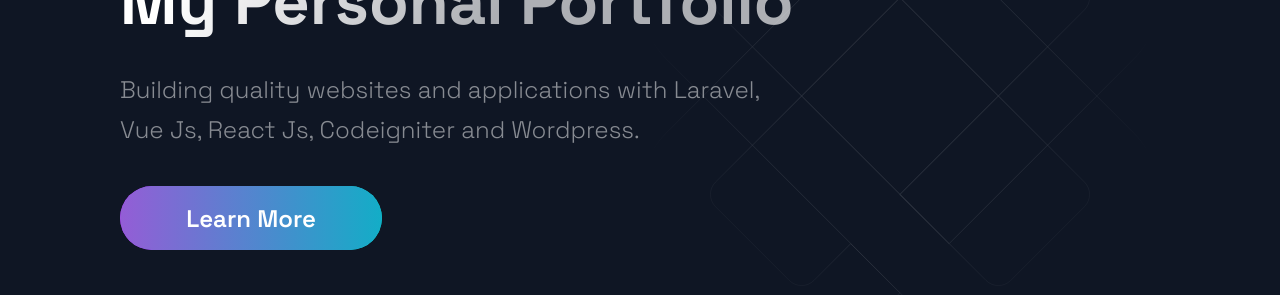
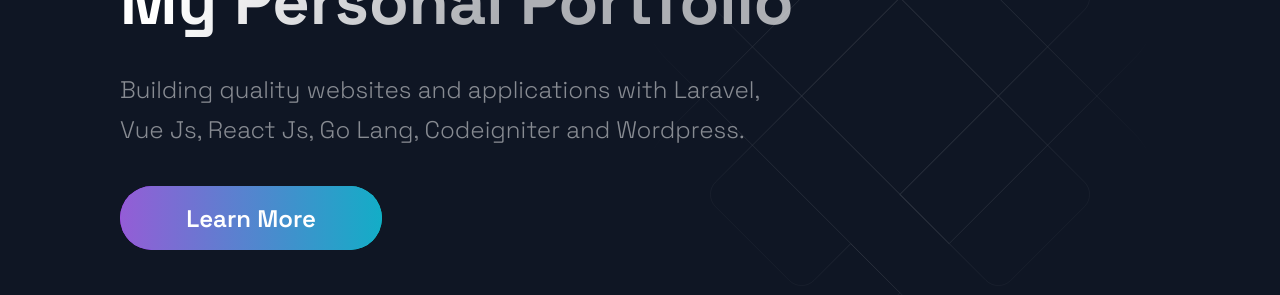
Before and after one commit to stands30/portfolio, a Next.js app: page / in a window 1280 px wide. Shown: the part 276-571 px from the top of the page. Built offline with nearby package versions, Linux system fonts and the light colour scheme.

Commit message:
added Go Lang in header

```diff
--- a/src/components/Hero/Hero.js
+++ b/src/components/Hero/Hero.js
@@ -19,7 +19,7 @@
           My Personal Portfolio
         </SectionTitle>
         <SectionText>
-            Building quality websites and applications with Laravel, Vue Js, React Js, Codeigniter and Wordpress.
+            Building quality websites and applications with Laravel, Vue Js, React Js, Go Lang, Codeigniter and Wordpress.
         </SectionText>
         <Button onClick={(e) => handleClick(e)} >Learn More</Button>
       </LeftSection>
```
